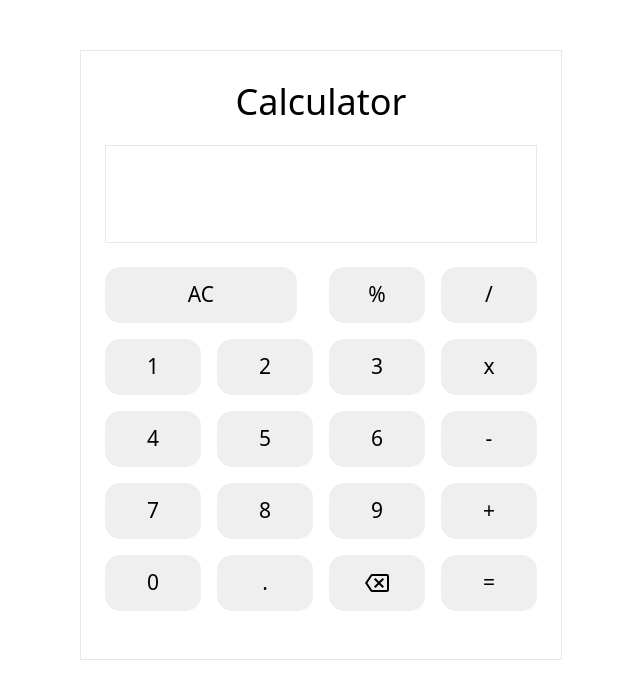
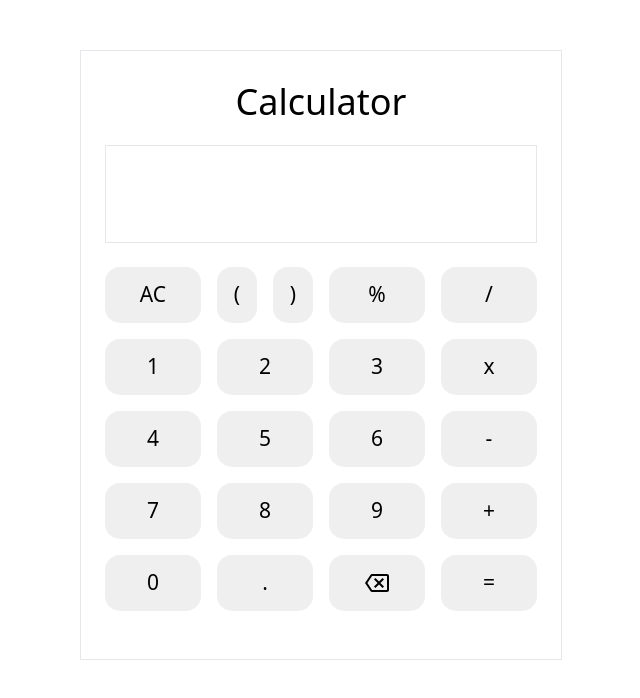
Before and after one commit to sunilkalikayi/react-projects, a React (Vite) app: page /calculator in a window 1280 px wide. Shown: the top 698 px of the page, without its empty margins (319-959 px from the left). Built offline with nearby package versions, Linux system fonts and the light colour scheme.

Commit message:
feat: added the parantasis and remove the console

```diff
--- a/src/calculator/Calculator.tsx
+++ b/src/calculator/Calculator.tsx
@@ -20,7 +20,6 @@ const Calculator = () => {
     const handleEvaluate = () => {
         const res = eval(expression);
         setResult(res);
-        console.log("result is", res);
     };
     return (
         <section className="max-w-fit border p-6 text-[21px] mx-auto mt-[50px]">
@@ -38,7 +37,7 @@ const Calculator = () => {
                 <div className="flex gap-4">
                     {/* Number buttons */}
                     <button
-                        className="h-[56px] w-[192px] bg-[#EFEFEF] rounded-[15px]"
+                        className="h-[56px] w-[96px] bg-[#EFEFEF] rounded-[15px]"
                         onClick={() => {
                             setExpression("");
                             setResult("");
@@ -46,9 +45,25 @@ const Calculator = () => {
                     >
                         AC
                     </button>
+                    <button
+                        className="h-[56px] w-[40px] bg-[#EFEFEF] rounded-[15px]"
+                        onClick={() => {
+                            handleSetInput("(");
+                        }}
+                    >
+                        {"("}
+                    </button>
+                    <button
+                        className="h-[56px] w-[40px] bg-[#EFEFEF] rounded-[15px]"
+                        onClick={() => {
+                            handleSetInput(")");
+                        }}
+                    >
+                        {")"}
+                    </button>
 
                     <button
-                        className="h-[56px] w-[96px] bg-[#EFEFEF] rounded-[15px] ml-auto"
+                        className="h-[56px] w-[96px] bg-[#EFEFEF] rounded-[15px] "
                         onClick={() => {
                             handleSetInput("%");
                         }}
```
